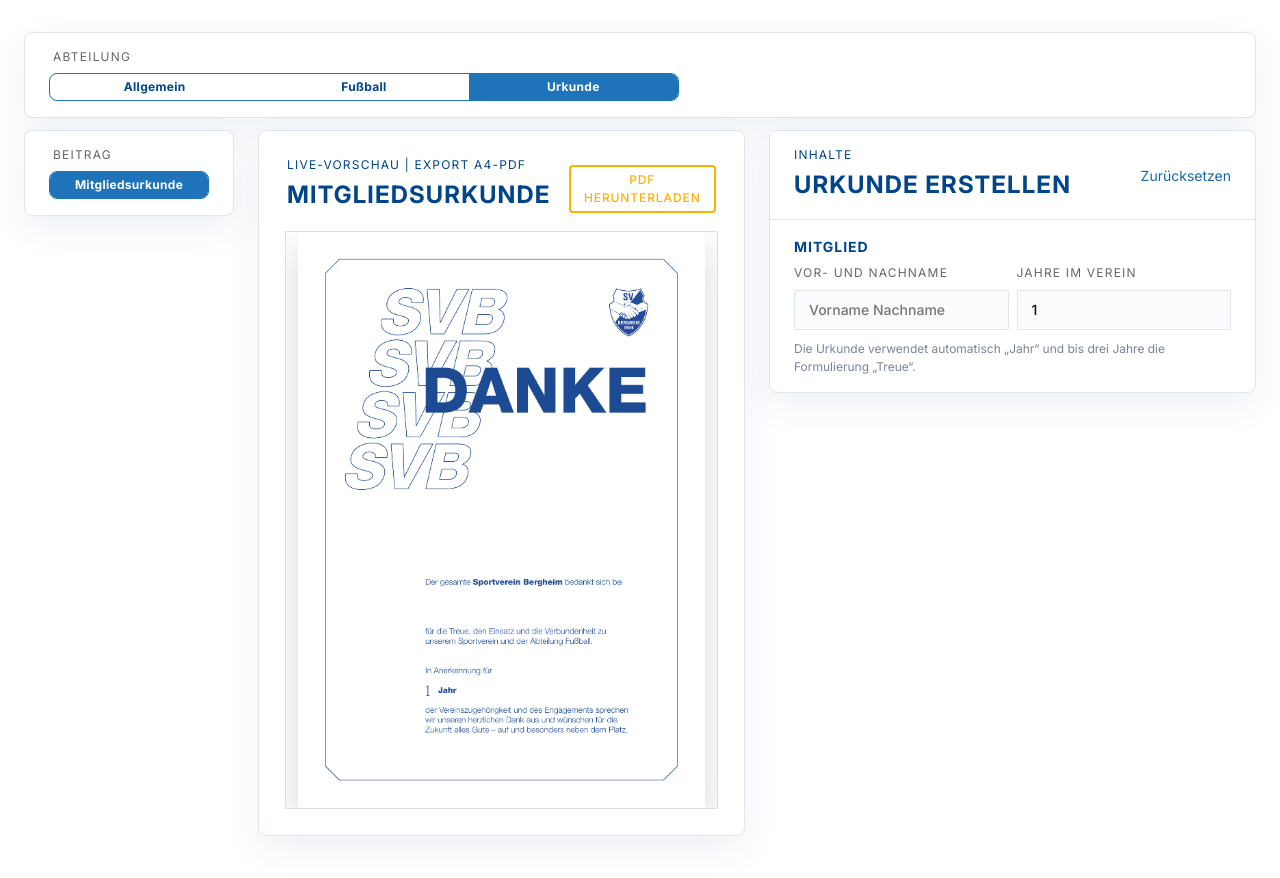
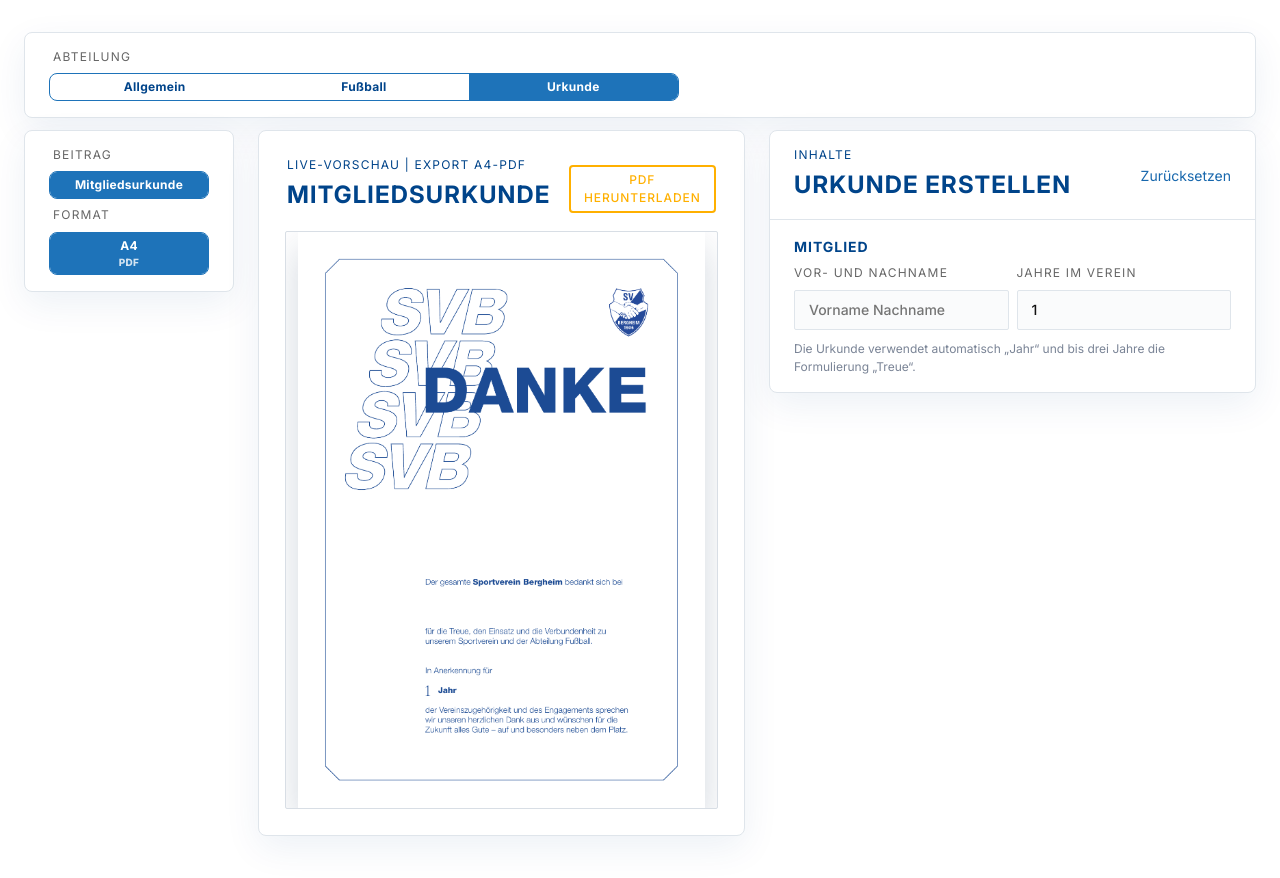
Before and after one commit to LW-UX/SVB-post-generator, a React (Vite) app: page / in a window 1280 px wide. Both pictures are taken after a click on the button "Urkunde". Shown: the top 878 px of the page. Built offline with nearby package versions, Linux system fonts and the light colour scheme.

Commit message:
Update App.tsx

```diff
--- a/src/App.tsx
+++ b/src/App.tsx
@@ -2968,19 +2968,24 @@ export default function Home() {
               </div>
             </div>
           )}
-          {department !== "certificate" && (
-            <div className="selector-group format-selector">
-              <span className="selector-label">Format</span>
-              <div className="selector-options">
-                {availableFormats.map((key) => (
+          <div className="selector-group format-selector">
+            <span className="selector-label">Format</span>
+            <div className="selector-options">
+              {department === "certificate" ? (
+                <button type="button" className="active" aria-pressed="true" disabled>
+                  <span>A4</span>
+                  <small>PDF</small>
+                </button>
+              ) : (
+                availableFormats.map((key) => (
                   <button key={key} type="button" className={formatKey === key ? "active" : ""} onClick={() => chooseFormat(key)}>
                     <span>{FORMATS[key].label}</span>
                     <small>{FORMATS[key].short}</small>
                   </button>
-                ))}
-              </div>
+                ))
+              )}
             </div>
-          )}
+          </div>
         </section>
 
         <section className="preview-column" aria-labelledby="preview-title">
```
